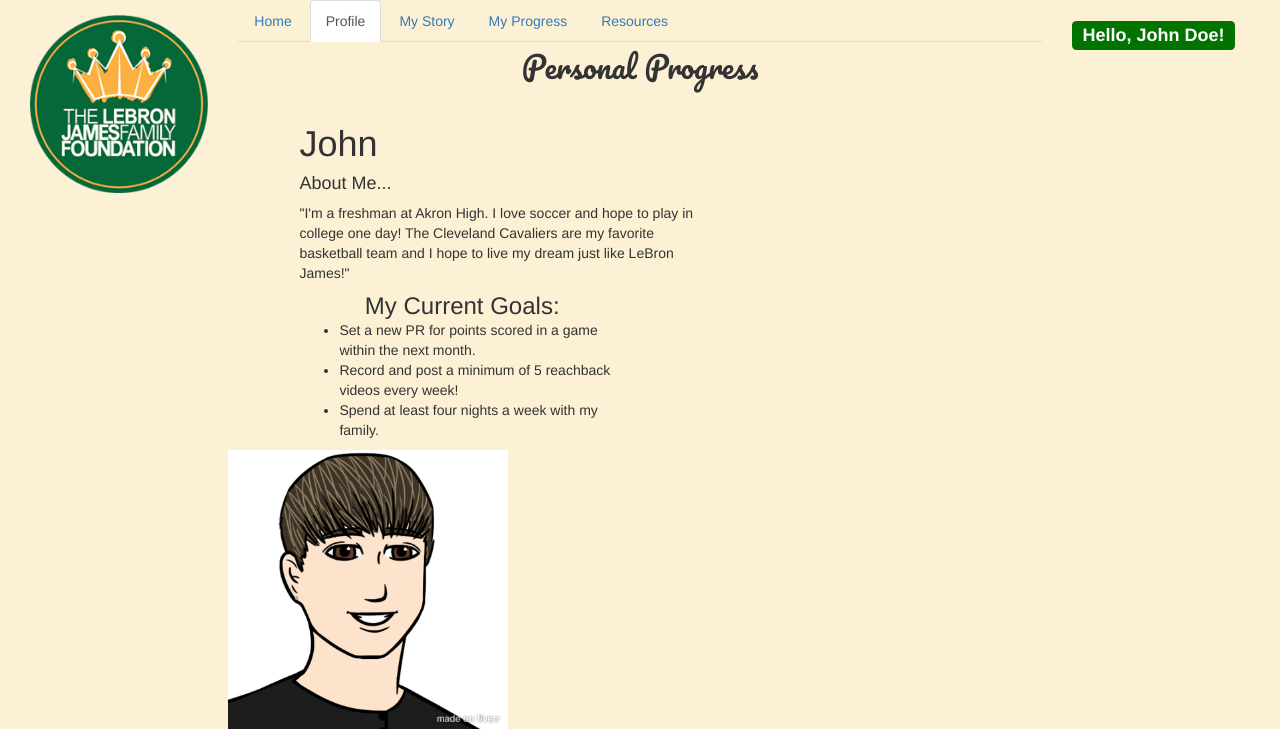
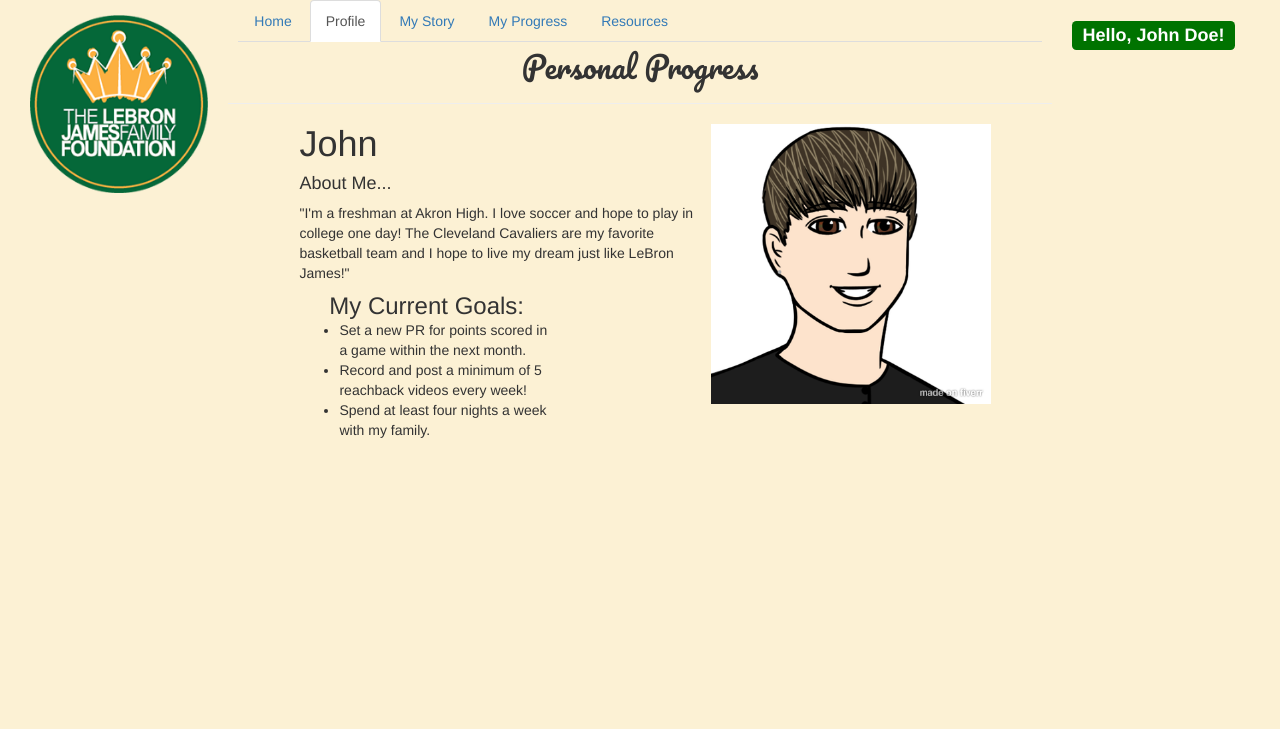
Before and after one commit to T4SG/columbus-team-13, a PHP site: page /personal_page.php in a window 1280 px wide. Shown: the top 729 px of the page. Run offline with PHP 8.4, Linux system fonts and the light colour scheme; some libraries are stand-ins or nearby versions.

Commit message:
fixed personal_page

```diff
--- a/personal_page.php
+++ b/personal_page.php
@@ -34,7 +34,7 @@
       <h4>About Me...</h4>
       <p>"I'm a freshman at Akron High. I love soccer and hope to play in college one day! The Cleveland Cavaliers are my favorite basketball team and I hope to live my dream just like LeBron James!"</p>
         <div class="row">
-          <div class="col-lg-10">
+          <div class="col-lg-8">
      <h3 class="sample-user-name">My Current Goals:</h3>
       <ul class="goals">
   <li>Set a new PR for points scored in a game within the next month.</li>
@@ -43,7 +43,6 @@
       </ul>
     </div>
           </div>
-        </div>
 
     </div>
     <div class="col-lg-4>" id="prof">
```
